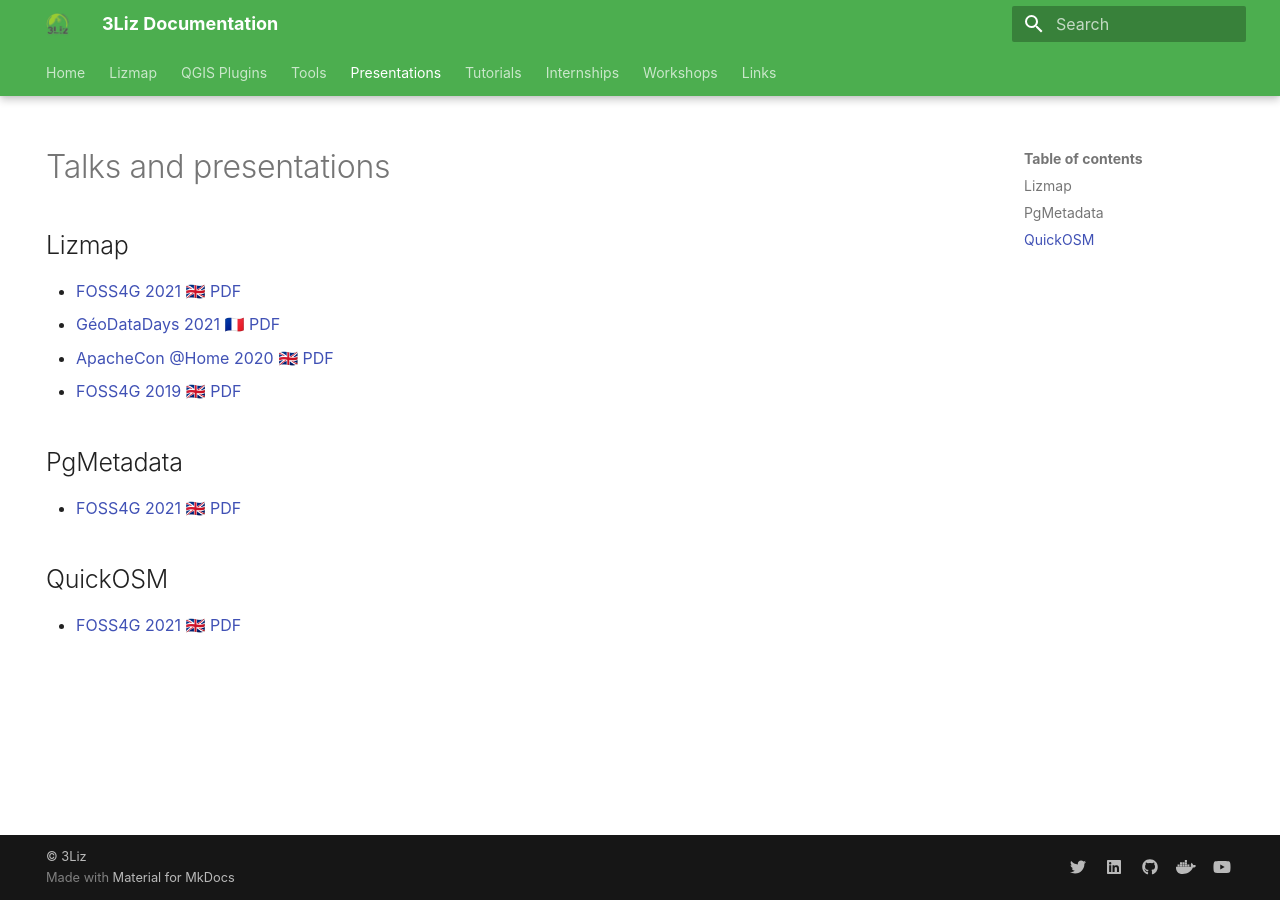
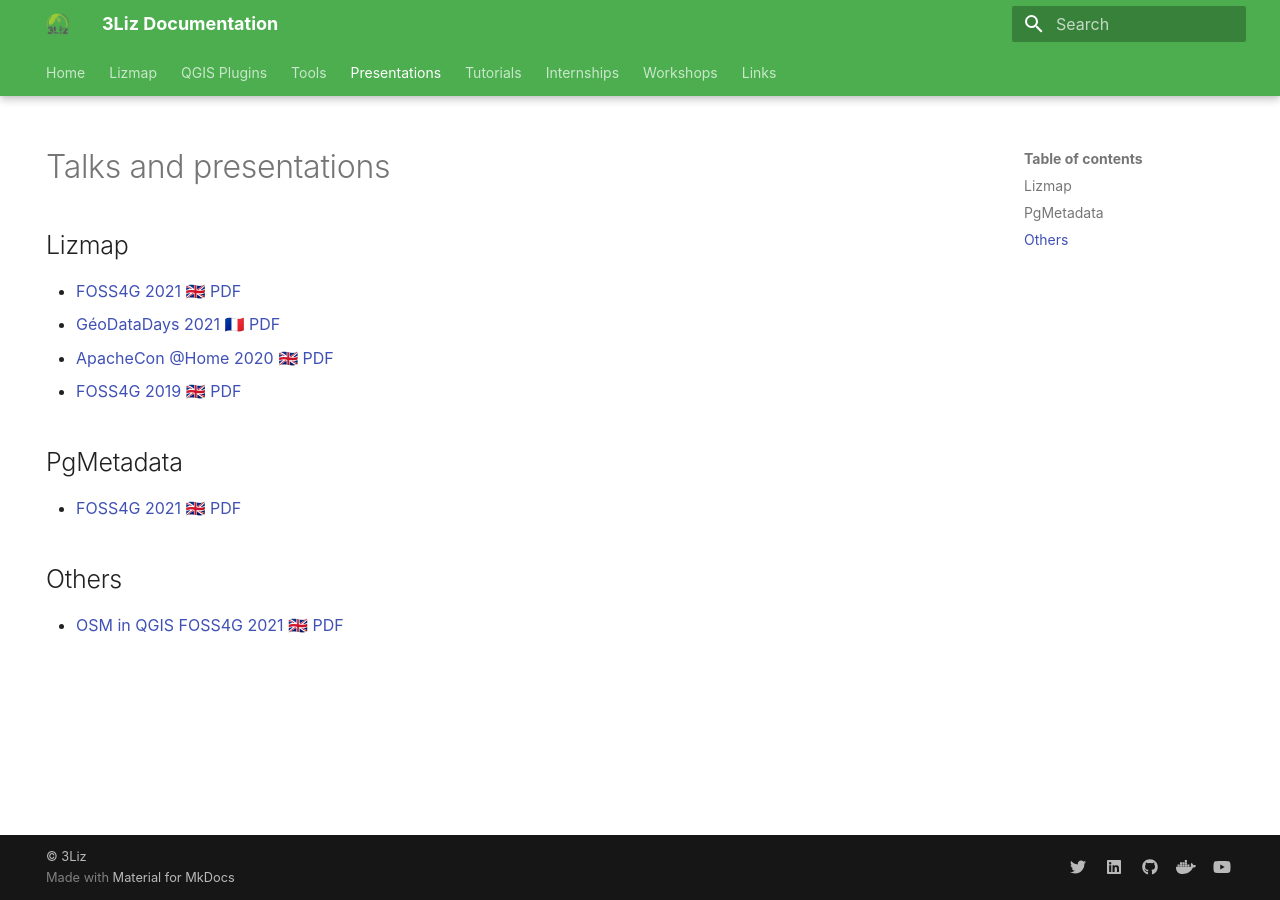
Before and after one commit to 3liz/3liz.github.io, an MkDocs documentation site: the page built from docs/talks.md, in a window 1280 px wide. Built offline with MkDocs 1.6.1 and Material for MkDocs 9.7.7, drawn with Linux system fonts in a browser that asks for light colours; nearby versions of some CDN libraries.

Commit message:
Rename QuickOSM

```diff
--- a/docs/talks.md
+++ b/docs/talks.md
@@ -16,6 +16,6 @@
 
 * [FOSS4G 2021 🇬🇧](https://docs.3liz.org/presentations/2021-09-Foss4G-PgMetadata.html) [PDF](https://docs.3liz.org/presentations/pdf/FOSS4G-2021-PgMetadata.pdf)
 
-## QuickOSM
+## Others
 
-* [FOSS4G 2021 🇬🇧](https://docs.3liz.org/presentations/2021-09-foss4g-osm-in-qgis.html) [PDF](https://docs.3liz.org/presentations/pdf/FOSS4G-2021-osm-in-qgis.pdf)
+* [OSM in QGIS FOSS4G 2021 🇬🇧](https://docs.3liz.org/presentations/2021-09-foss4g-osm-in-qgis.html) [PDF](https://docs.3liz.org/presentations/pdf/FOSS4G-2021-osm-in-qgis.pdf)
```
